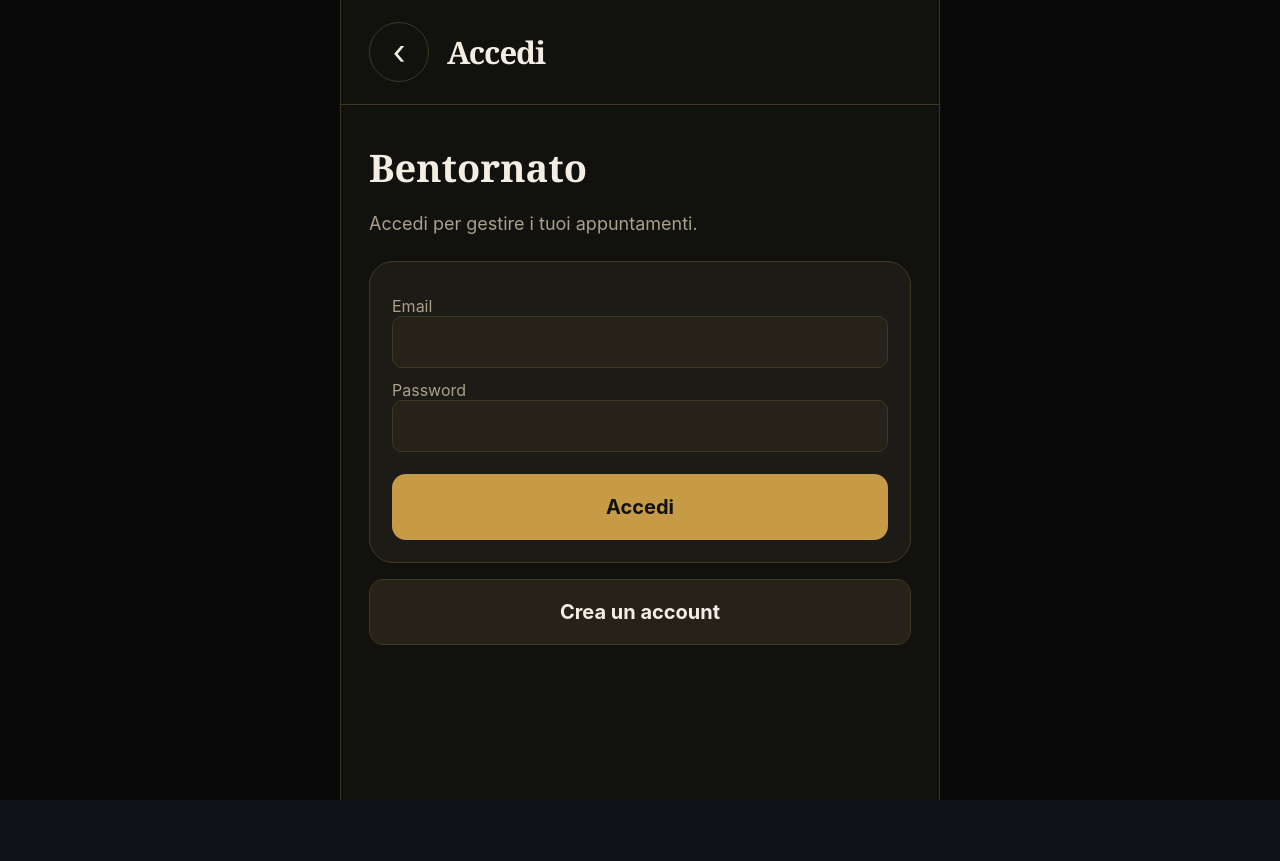
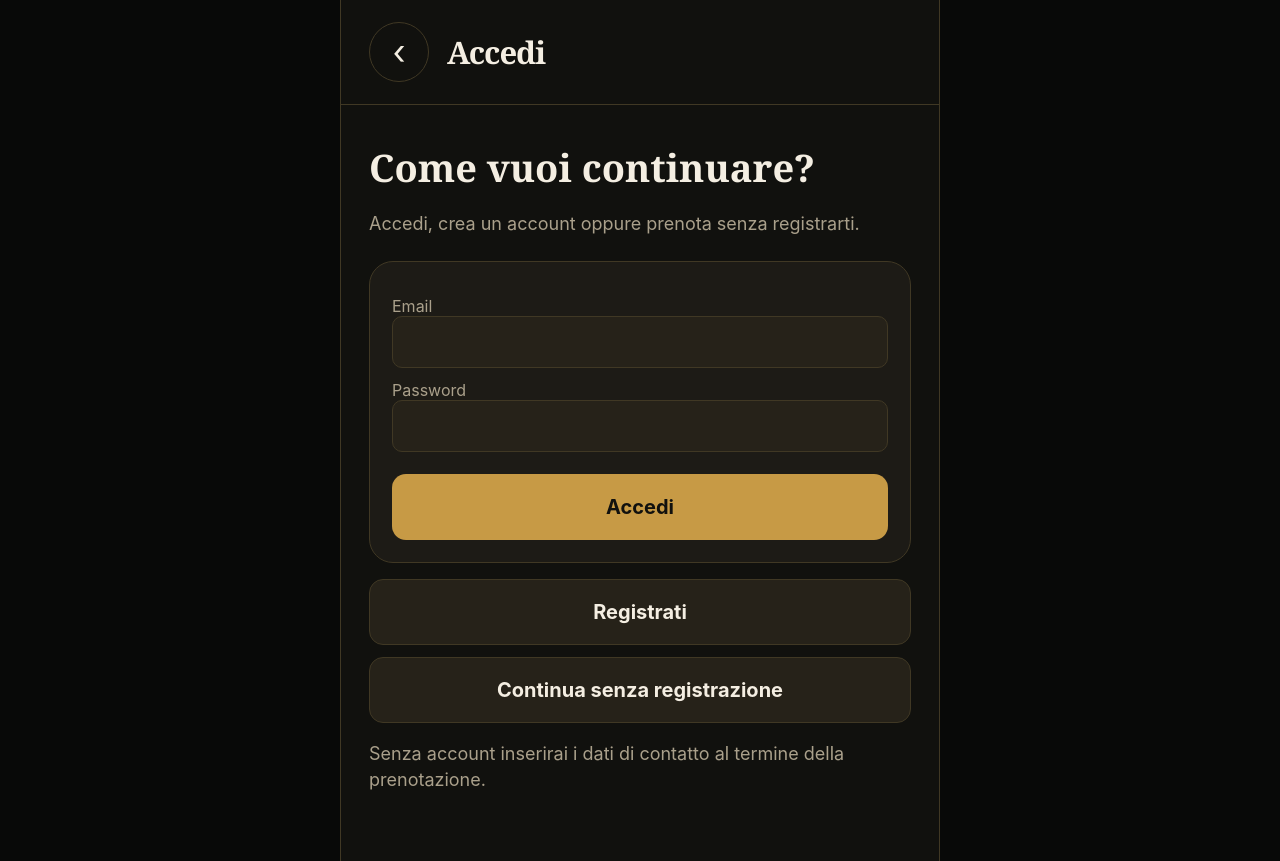
Before and after one commit to Slogan-creative/prenow, a Next.js app: page /cliente/1/login in a window 1280 px wide. Before the commit the page ends 800 px from the top, so only its background shows below. Built offline with nearby package versions, Linux system fonts and the light colour scheme; no server answers.

Commit message:
Aggiunge accesso ospite e registrazione completa

```diff
--- a/app/cliente/[slug]/login/page.tsx
+++ b/app/cliente/[slug]/login/page.tsx
@@ -1,20 +1,102 @@
 'use client';
+
 import {useState} from 'react';
 import Link from 'next/link';
 import {useParams} from 'next/navigation';
 import {createBrowserSupabaseClient} from '@/lib/supabase/client';
+
 export default function Login(){
- const {slug}=useParams<{slug:string}>();const [signup,setSignup]=useState(false);const [busy,setBusy]=useState(false);const [message,setMessage]=useState('');
- async function submit(e:React.FormEvent<HTMLFormElement>){e.preventDefault();if(busy)return;setBusy(true);setMessage('');const f=new FormData(e.currentTarget);let navigating=false;
- try{const db=createBrowserSupabaseClient();const email=String(f.get('email')).trim();const password=String(f.get('password'));
- const r=signup?await db.auth.signUp({email,password,options:{emailRedirectTo:`${window.location.origin}/cliente/${slug}/login`,data:{nome:String(f.get('nome')||'').trim(),cognome:String(f.get('cognome')||'').trim(),telefono:String(f.get('telefono')||'').trim()}}}):await db.auth.signInWithPassword({email,password});
- if(r.error){setMessage(signup?'Registrazione non riuscita. Controlla i dati inseriti.':'Accesso non riuscito. Controlla le credenziali e conferma la tua email.');return;}
- if(!r.data.session){setMessage('Controlla la tua casella email per confermare la registrazione. Poi torna qui e accedi.');return;}
- window.location.replace(`/cliente/${encodeURIComponent(slug)}`);navigating=true;}catch{setMessage('Collegamento non disponibile. Riprova.');}finally{if(!navigating)setBusy(false);}}
- return <main className="claude-page login-page"><header className="claude-titlebar"><Link href={`/cliente/${slug}`} className="round-back">‹</Link><h1>{signup?'Crea account':'Accedi'}</h1></header>
- <section className="login-content"><h2>{signup?'Crea il tuo profilo':'Bentornato'}</h2><p>{signup?'Inserisci i tuoi dati per prenotare.':'Accedi per gestire i tuoi appuntamenti.'}</p><form onSubmit={submit} className="claude-card form-card">
- {signup&&<><label>Nome<input name="nome" autoComplete="given-name" required/></label><label>Cognome<input name="cognome" autoComplete="family-name" required/></label><label>Cellulare<input name="telefono" type="tel" autoComplete="tel" required/></label></>}
- <label>Email<input name="email" type="email" autoComplete="email" required/></label><label>Password<input name="password" type="password" minLength={8} autoComplete={signup?'new-password':'current-password'} required/></label>
- {message&&<p role="status" className="form-message">{message}</p>}<button disabled={busy} className="claude-primary">{busy?'Attendi…':signup?'Registrati':'Accedi'}</button></form>
- <button className="claude-secondary full" disabled={busy} onClick={()=>{setSignup(!signup);setMessage('')}}>{signup?'Ho già un account':'Crea un account'}</button></section></main>;
+ const {slug}=useParams<{slug:string}>();
+ const [signup,setSignup]=useState(false);
+ const [busy,setBusy]=useState(false);
+ const [message,setMessage]=useState('');
+
+ async function submit(e:React.FormEvent<HTMLFormElement>){
+  e.preventDefault();
+  if(busy)return;
+  setBusy(true);
+  setMessage('');
+  const f=new FormData(e.currentTarget);
+  let navigating=false;
+  try{
+   const db=createBrowserSupabaseClient();
+   const email=String(f.get('email')).trim();
+   const password=String(f.get('password'));
+   const r=signup
+    ?await db.auth.signUp({
+      email,
+      password,
+      options:{
+       emailRedirectTo:`${window.location.origin}/cliente/${slug}/login`,
+       data:{
+        nome:String(f.get('nome')||'').trim(),
+        cognome:String(f.get('cognome')||'').trim(),
+        telefono:String(f.get('telefono')||'').trim()
+       }
+      }
+     })
+    :await db.auth.signInWithPassword({email,password});
+   if(r.error){
+    setMessage(signup?'Registrazione non riuscita. Controlla i dati inseriti.':'Accesso non riuscito. Controlla le credenziali e conferma la tua email.');
+    return;
+   }
+   if(!r.data.session){
+    setMessage('Controlla la tua casella email per confermare la registrazione. Poi torna qui e accedi.');
+    return;
+   }
+   window.location.replace(`/cliente/${encodeURIComponent(slug)}`);
+   navigating=true;
+  }catch{
+   setMessage('Collegamento non disponibile. Riprova.');
+  }finally{
+   if(!navigating)setBusy(false);
+  }
+ }
+
+ async function continueAsGuest(){
+  if(busy)return;
+  setBusy(true);
+  setMessage('');
+  let navigating=false;
+  try{
+   const db=createBrowserSupabaseClient();
+   const {data,error}=await db.auth.signInAnonymously();
+   if(error||!data.session){
+    setMessage('La modalità senza registrazione non è disponibile al momento. Riprova tra poco.');
+    return;
+   }
+   window.location.replace(`/cliente/${encodeURIComponent(slug)}/prenota`);
+   navigating=true;
+  }catch{
+   setMessage('Collegamento non disponibile. Riprova.');
+  }finally{
+   if(!navigating)setBusy(false);
+  }
+ }
+
+ return <main className="claude-page login-page">
+  <header className="claude-titlebar"><Link href={`/cliente/${slug}`} className="round-back">‹</Link><h1>{signup?'Registrati':'Accedi'}</h1></header>
+  <section className="login-content">
+   <h2>{signup?'Crea il tuo profilo':'Come vuoi continuare?'}</h2>
+   <p>{signup?'Inserisci i tuoi dati una sola volta: saranno già disponibili durante la prenotazione.':'Accedi, crea un account oppure prenota senza registrarti.'}</p>
+   <form onSubmit={submit} className="claude-card form-card">
+    {signup&&<>
+     <label>Nome<input name="nome" autoComplete="given-name" maxLength={120} required/></label>
+     <label>Cognome<input name="cognome" autoComplete="family-name" maxLength={120} required/></label>
+    </>}
+    <label>Email<input name="email" type="email" autoComplete="email" required/></label>
+    {signup&&<label>Cellulare<input name="telefono" type="tel" autoComplete="tel" maxLength={25} required/></label>}
+    <label>Password<input name="password" type="password" minLength={8} autoComplete={signup?'new-password':'current-password'} required/></label>
+    {message&&<p role="status" className="form-message">{message}</p>}
+    <button disabled={busy} className="claude-primary">{busy?'Attendi…':signup?'Registrati':'Accedi'}</button>
+   </form>
+   <button type="button" className="claude-secondary full" disabled={busy} onClick={()=>{setSignup(!signup);setMessage('')}}>
+    {signup?'Ho già un account':'Registrati'}
+   </button>
+   <button type="button" className="claude-secondary full" style={{marginTop:12}} disabled={busy} onClick={continueAsGuest}>
+    Continua senza registrazione
+   </button>
+   <p className="form-message">Senza account inserirai i dati di contatto al termine della prenotazione.</p>
+  </section>
+ </main>;
 }
```
